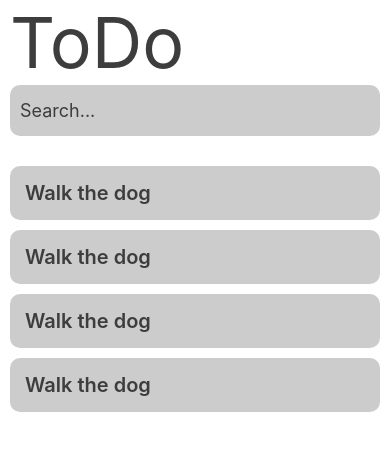
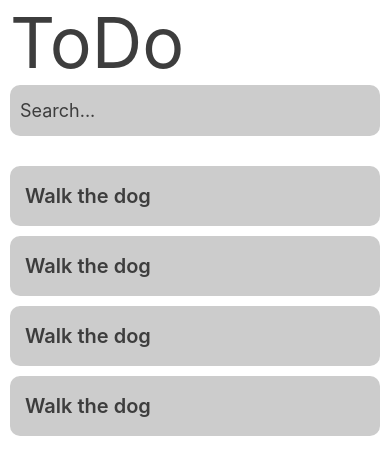
Before and after one commit to KMC1195/react-native-todo, a React Native app: screen /HomeScreen in a window 390 px wide. Shown: the top 474 px of the page. Built offline with nearby package versions, Linux system fonts and the light colour scheme.

Commit message:
Making list tile swipeable

```diff
--- a/App.tsx
+++ b/App.tsx
@@ -3,11 +3,13 @@ import {createNativeStackNavigator} from '@react-navigation/native-stack';
 import React from 'react';
 import HomeScreen from './src/screens/HomeScreen';
 import AddProjectScreen from './src/screens/AddProjectScreen';
+import {GestureHandlerRootView} from 'react-native-gesture-handler';
 
 const Stack = createNativeStackNavigator();
 
 export default function App() {
   return (
+    <GestureHandlerRootView>
       <NavigationContainer>
         <Stack.Navigator
           initialRouteName="HomeScreen"
@@ -16,5 +18,6 @@ export default function App() {
           <Stack.Screen name="AddProjectScreen" component={AddProjectScreen} />
         </Stack.Navigator>
       </NavigationContainer>
+    </GestureHandlerRootView>
   );
 }
--- a/index.js
+++ b/index.js
@@ -2,6 +2,7 @@
  * @format
  */
 
+import 'react-native-gesture-handler';
 import {AppRegistry} from 'react-native';
 import App from './App';
 import {name as appName} from './app.json';
--- a/package.json
+++ b/package.json
@@ -14,6 +14,7 @@
     "@react-navigation/native-stack": "^6.9.26",
     "react": "18.2.0",
     "react-native": "0.74.1",
+    "react-native-gesture-handler": "^2.16.2",
     "react-native-safe-area-context": "^4.10.1",
     "react-native-screens": "^3.31.1"
   },
--- a/src/components/ListTile.tsx
+++ b/src/components/ListTile.tsx
@@ -1,19 +1,36 @@
 import {View, Text} from 'react-native';
 import React from 'react';
 import {colors} from '../theme/colors';
+import {Swipeable} from 'react-native-gesture-handler';
 
 export default function ListTile() {
+  function rightSwipe() {
     return (
+      <View
+        style={{
+          backgroundColor: colors.lightRed,
+          height: 60,
+          flex: 1,
+          borderRadius: 10,
+        }}></View>
+    );
+  }
+
+  return (
+    <Swipeable renderRightActions={rightSwipe}>
       <View
         style={{
           backgroundColor: colors.lightGray,
           padding: 15,
           borderRadius: 10,
           marginBottom: 10,
+          height: 60,
+          justifyContent: 'center',
         }}>
         <Text style={{fontSize: 20, color: colors.darkGray, fontWeight: '600'}}>
           Walk the dog
         </Text>
       </View>
+    </Swipeable>
   );
 }
--- a/src/theme/colors.ts
+++ b/src/theme/colors.ts
@@ -1,4 +1,5 @@
 export const colors = {
   lightGray: '#cccccc',
   darkGray: '#3d3d3d',
+  lightRed: '#ff7777',
 };
```
Also changed, not shown: 2 other files (tests, documents, lock files or other folders). Lines whose indentation alone changed are shown as unchanged.
